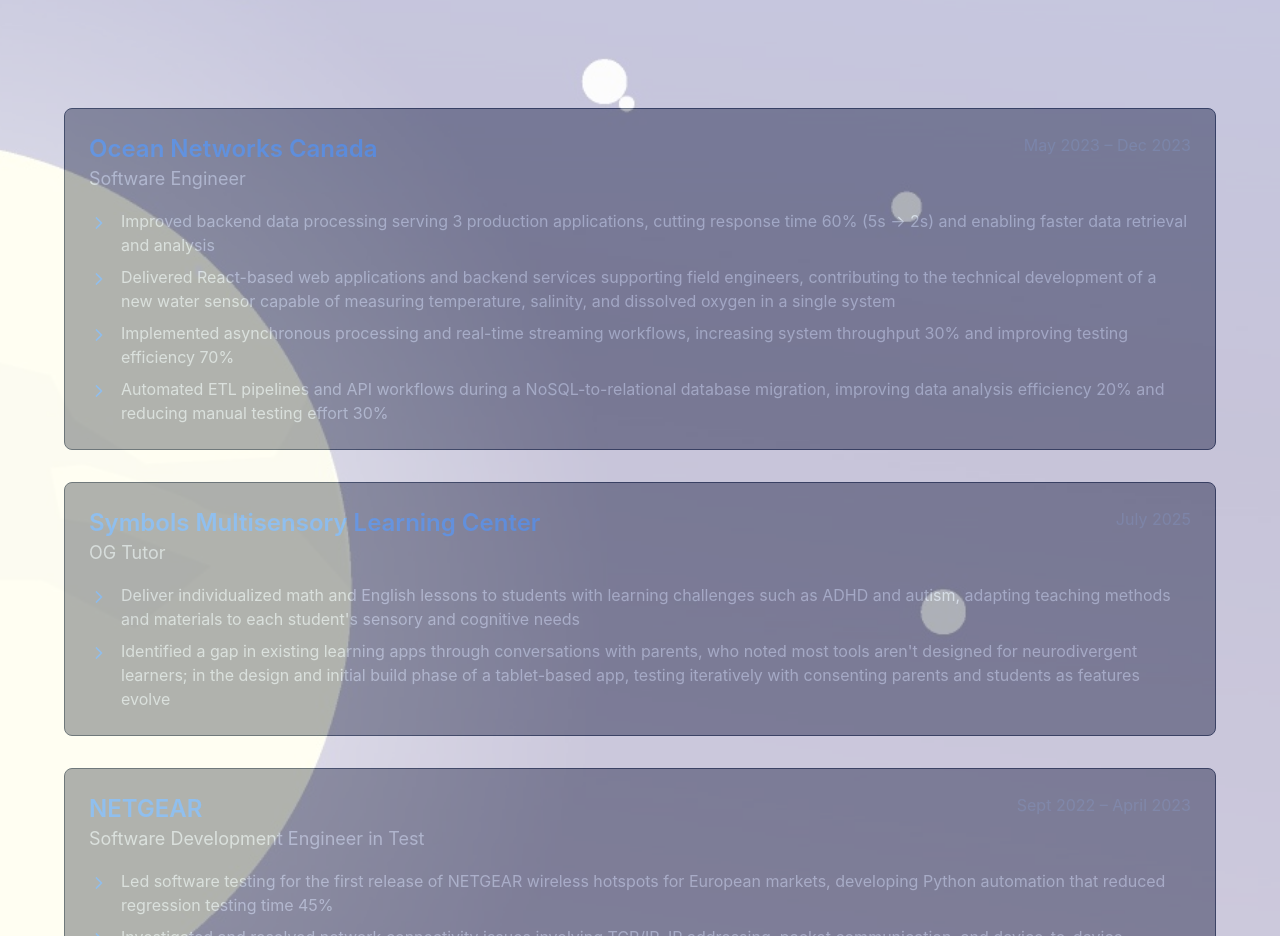
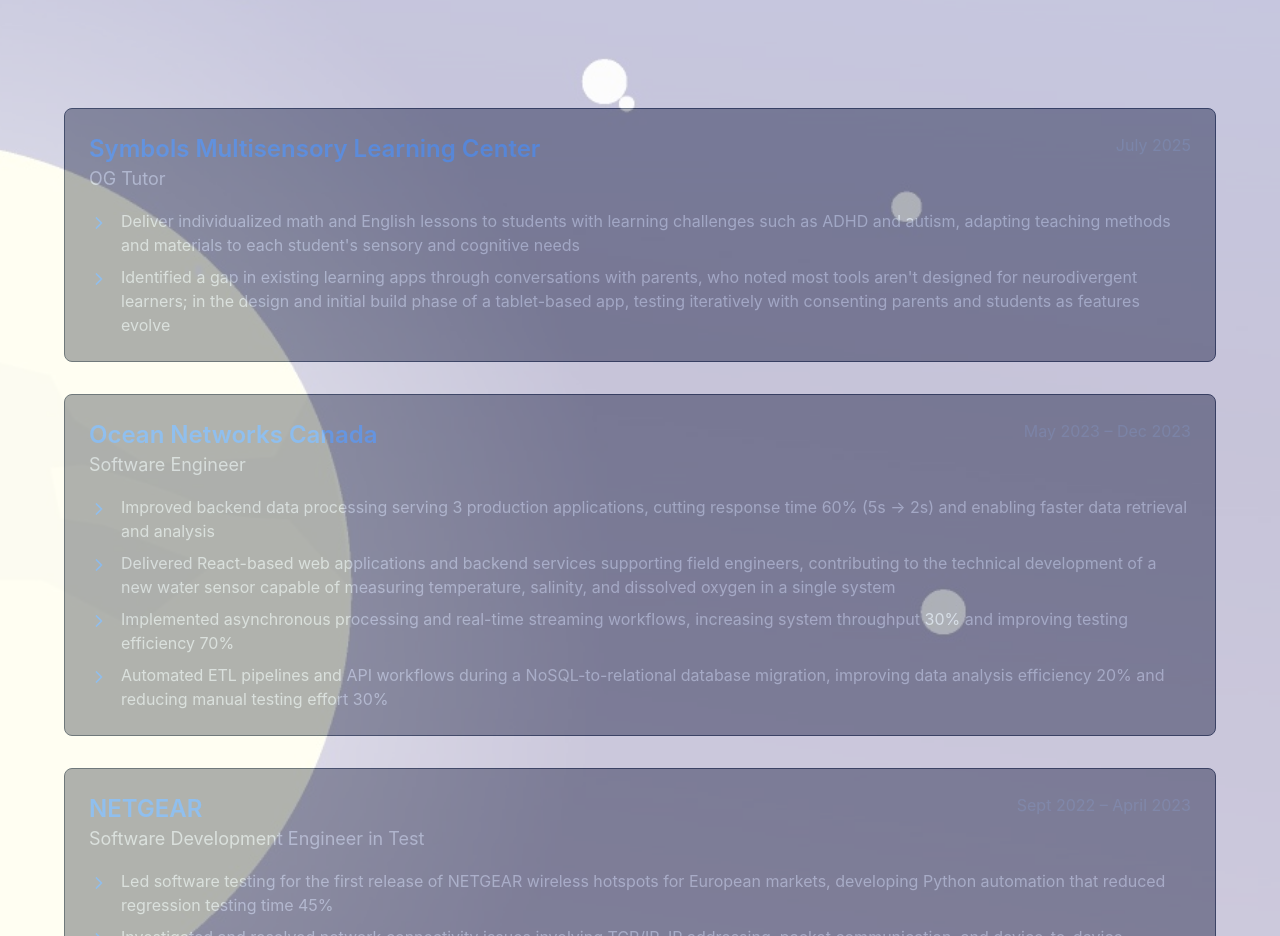
Before and after one commit to AndePark/Personal_Website, a React (Create React App) app in the folder frontend/: page / in a window 1280 px wide. Shown: the part 1020-1956 px from the top of the page. Built offline with nearby package versions, Linux system fonts and the light colour scheme.

Commit message:
added work exp

```diff
--- a/frontend/src/App.js
+++ b/frontend/src/App.js
@@ -105,6 +105,15 @@
   ];
 
   const experience = [
+     {
+      company: "Symbols Multisensory Learning Center",
+      role: "OG Tutor",
+      period: "July 2025",
+      highlights: [
+        "Deliver individualized math and English lessons to students with learning challenges such as ADHD and autism, adapting teaching methods and materials to each student's sensory and cognitive needs",
+        "Identified a gap in existing learning apps through conversations with parents, who noted most tools aren't designed for neurodivergent learners; in the design and initial build phase of a tablet-based app, testing iteratively with consenting parents and students as features evolve"
+      ]
+    },
     {
       company: "Ocean Networks Canada",
       role: "Software Engineer",
@@ -114,15 +123,6 @@
         "Delivered React-based web applications and backend services supporting field engineers, contributing to the technical development of a new water sensor capable of measuring temperature, salinity, and dissolved oxygen in a single system",
         "Implemented asynchronous processing and real-time streaming workflows, increasing system throughput 30% and improving testing efficiency 70%",
         "Automated ETL pipelines and API workflows during a NoSQL-to-relational database migration, improving data analysis efficiency 20% and reducing manual testing effort 30%"
-      ]
-    },
-    {
-      company: "Symbols Multisensory Learning Center",
-      role: "OG Tutor",
-      period: "July 2025",
-      highlights: [
-        "Deliver individualized math and English lessons to students with learning challenges such as ADHD and autism, adapting teaching methods and materials to each student's sensory and cognitive needs",
-        "Identified a gap in existing learning apps through conversations with parents, who noted most tools aren't designed for neurodivergent learners; in the design and initial build phase of a tablet-based app, testing iteratively with consenting parents and students as features evolve"
       ]
     },
     {
```
